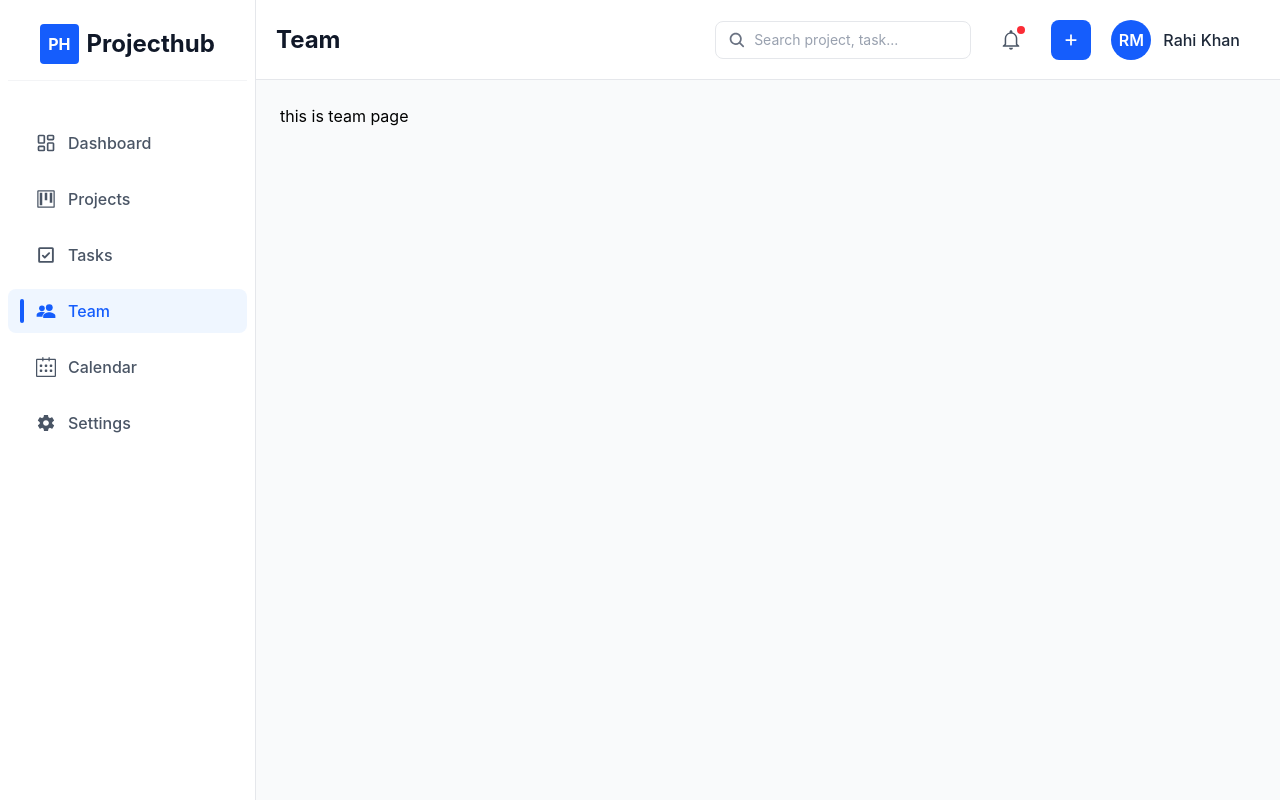
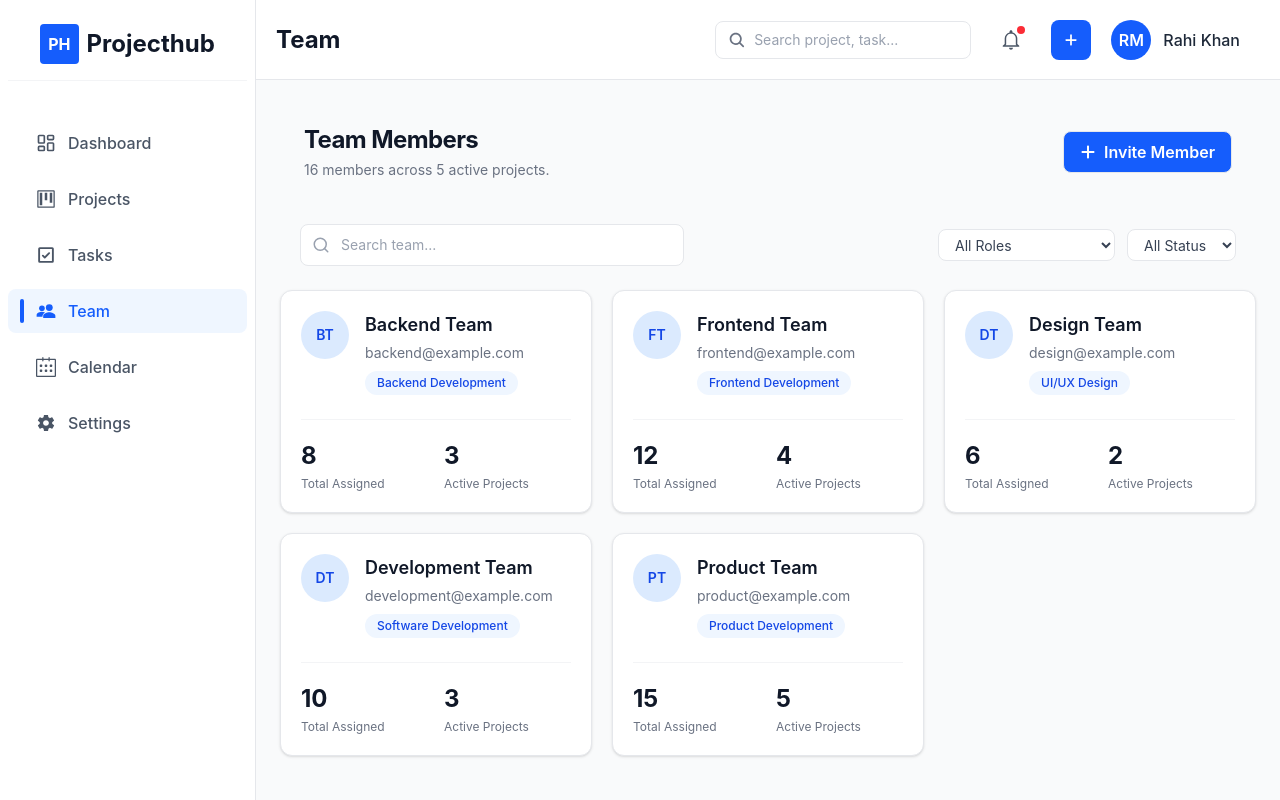
Before and after one commit to sudais122/Project-Management-Dashboard, a React (Vite) app in the folder Dashboard/: page /Team in a window 1280 px wide. Built offline with nearby package versions, Linux system fonts and the light colour scheme.

Commit message:
tea, section complete

```diff
--- a/Dashboard/src/components/Tasks/Header.jsx
+++ b/Dashboard/src/components/Tasks/Header.jsx
@@ -1,7 +1,7 @@
 import React from "react";
 import Create from "./Create";
 
-const Header = () => {
+const Header = ({text}) => {
 
   return (
     <div className="flex items-center justify-between ">
@@ -9,6 +9,7 @@ const Header = () => {
       <div>
         <h1 className="text-2xl font-bold text-gray-900">Tasks</h1>
       </div>
+
       {/* Right side */}
       <div>
         <Create />
--- a/Dashboard/src/components/Tasks/Table.jsx
+++ b/Dashboard/src/components/Tasks/Table.jsx
@@ -89,7 +89,7 @@ const RecentTasksTable = ({ tasks }) => {
                   <span
                     className={`inline-flex items-center gap-2 rounded-full px-2.5 py-1 text-xs font-medium ${priorityStyle.bg}`}
                   >
-                    <span className={`h-2 w-2 rounded-full ${priorityStyle.dot}`}></span>
+                    <span className={`h-1.5 w-1.5 rounded-full ${priorityStyle.dot}`}></span>
                     <span className={priorityStyle.text}>{task.priority}</span>
                   </span>
                 </td>
--- /dev/null
+++ b/Dashboard/src/components/Team/Card.jsx
@@ -0,0 +1,68 @@
+import React from "react";
+
+const Card = ({
+  name,
+  email,
+  role,
+  assignedTasks,
+  activeProjects,
+}) => {
+  const initials = name
+    .split(" ")
+    .map((word) => word[0])
+    .join("")
+    .slice(0, 2)
+    .toUpperCase();
+
+  return (
+    <div className="w-full rounded-xl border border-gray-200 bg-white p-5 shadow-sm transition-shadow hover:shadow-md">
+      {/* Member Info */}
+      <div className="flex items-start gap-4">
+        {/* Profile Initials */}
+        <div className="flex h-12 w-12 shrink-0 items-center justify-center rounded-full bg-blue-100 text-sm font-semibold text-blue-700">
+          {initials}
+        </div>
+
+        <div>
+          <h2 className="text-lg font-semibold text-gray-900">
+            {name}
+          </h2>
+
+          <p className="mt-1 text-sm text-gray-500">
+            {email}
+          </p>
+
+          {/* Role Badge */}
+          <span className="mt-2 inline-flex rounded-full bg-blue-50 px-3 py-1 text-xs font-medium text-blue-700">
+            {role}
+          </span>
+        </div>
+      </div>
+
+      {/* Stats */}
+      <div className="mt-6 grid grid-cols-2 gap-4 border-t border-gray-100 pt-5">
+        <div>
+          <p className="text-2xl font-bold text-gray-900">
+            {assignedTasks}
+          </p>
+
+          <p className="mt-1 text-xs text-gray-500">
+            Total Assigned
+          </p>
+        </div>
+
+        <div>
+          <p className="text-2xl font-bold text-gray-900">
+            {activeProjects}
+          </p>
+
+          <p className="mt-1 text-xs text-gray-500">
+            Active Projects
+          </p>
+        </div>
+      </div>
+    </div>
+  );
+};
+
+export default Card;
--- /dev/null
+++ b/Dashboard/src/components/Team/Filter.jsx
@@ -0,0 +1,34 @@
+import React from "react";
+
+const Filter = () => {
+  return (
+    <div className="flex flex-wrap items-center gap-3 pr-5">
+      {/* Role Filter */}
+      <select
+        className="h-8 rounded-lg border border-gray-200 bg-white px-3 text-sm text-gray-700 outline-none transition focus:border-blue-500 focus:ring-2 focus:ring-blue-100"
+        defaultValue=""
+      >
+        <option value="">All Roles</option>
+        <option value="backend-Developer">Backend Developer</option>
+        <option value="frontend-Developer">Frontend Developer</option>
+        <option value="ui-ux">UI/UX Designer</option>
+        <option value="Product-Manager">Product-Manager</option>
+        <option value="QA-Enginner">QA Enginner</option>
+        <option value="other">other</option>
+      </select>
+
+      {/* Status Filter */}
+      <select
+        className="h-8 rounded-lg border border-gray-200 bg-white px-3 text-sm text-gray-700 outline-none transition focus:border-blue-500 focus:ring-2 focus:ring-blue-100"
+        defaultValue=""
+      >
+        <option value="">All Status</option>
+        <option value="active">Active</option>
+        <option value="away">Away</option>
+        <option value="offline">Offline</option>
+      </select>
+    </div>
+  );
+};
+
+export default Filter;
--- /dev/null
+++ b/Dashboard/src/components/Team/Header.jsx
@@ -0,0 +1,24 @@
+import React from "react";
+import Invitebutton from "./Invitebutton";
+
+const Header = () => {
+  return (
+    <div className="flex items-center justify-between px-6 py-5 ">
+      {/* Heading */}
+      <div>
+        <h1 className="text-2xl font-bold tracking-tight text-gray-900">
+          Team Members
+        </h1>
+
+        <p className="mt-1 text-sm text-gray-500">
+          16 members across 5 active projects.
+        </p>
+      </div>
+
+      {/* Invite Button */}
+      <Invitebutton />
+    </div>
+  );
+};
+
+export default Header;
--- /dev/null
+++ b/Dashboard/src/components/Team/Invitebutton.jsx
@@ -0,0 +1,15 @@
+import React from 'react'
+import { FaPlus } from "react-icons/fa6";
+
+const Invitebutton = () => {
+  return (
+    <>
+    <div  className='flex items-center py-2 justify-center gap-2 rounded-lg border border-gray-200 bg-blue-600 px-4 font-semibold text-white hover:bg-blue-700 transition duration-200 cursor-pointer'>
+        <FaPlus />
+        <p>Invite Member</p>
+    </div>
+    </>
+  )
+}
+
+export default Invitebutton
--- /dev/null
+++ b/Dashboard/src/components/Team/Search.jsx
@@ -0,0 +1,19 @@
+import React from "react";
+import { FiSearch } from "react-icons/fi";
+
+export const TeamSearch = () => {
+  return (
+    <div className="pl-5">
+      {/* Search */}
+      <div className="relative w-full max-w-sm">
+        <FiSearch className="absolute left-3 top-1/2 -translate-y-1/2 text-lg text-gray-400" />
+
+        <input
+          type="text"
+          placeholder="Search team..."
+          className="w-full rounded-lg border border-gray-200 bg-white py-2.5 pl-10 pr-4 text-sm text-gray-700 outline-none transition-all placeholder:text-gray-400 focus:border-blue-500 focus:ring-2 focus:ring-blue-100"
+        />
+      </div>
+    </div>
+  );
+};
--- /dev/null
+++ b/Dashboard/src/components/Team/Topbar.jsx
@@ -0,0 +1,17 @@
+import React from 'react'
+import { TasksSearch } from '../Tasks/Search'
+import { TeamSearch } from './Search';
+import Filter from './Filter'
+const Topbar = () => {
+  return (
+    <div className="flex w-full flex-wrap items-center gap-4">
+      <div className="min-w-60 flex-1">
+        <TeamSearch />
+      </div>
+
+      <Filter />
+    </div>
+  );
+};
+
+export default Topbar
--- a/Dashboard/src/pages/Team.jsx
+++ b/Dashboard/src/pages/Team.jsx
@@ -1,9 +1,62 @@
-import React from 'react'
+import React from "react";
+
+import Header from "../components/Team/Header";
+import Topbar from "../components/Team/Topbar";
+import Card from "../components/Team/Card";
+
+const teamMembers = [
+  {
+    name: "Backend Team",
+    email: "backend@example.com",
+    role: "Backend Development",
+    assignedTasks: 8,
+    activeProjects: 3,
+  },
+  {
+    name: "Frontend Team",
+    email: "frontend@example.com",
+    role: "Frontend Development",
+    assignedTasks: 12,
+    activeProjects: 4,
+  },
+  {
+    name: "Design Team",
+    email: "design@example.com",
+    role: "UI/UX Design",
+    assignedTasks: 6,
+    activeProjects: 2,
+  },
+  {
+    name: "Development Team",
+    email: "development@example.com",
+    role: "Software Development",
+    assignedTasks: 10,
+    activeProjects: 3,
+  },
+  {
+    name: "Product Team",
+    email: "product@example.com",
+    role: "Product Development",
+    assignedTasks: 15,
+    activeProjects: 5,
+  },
+];
 
 export const Team = () => {
   return (
-    <>
-    <h1>this is team page</h1>
-    </>
-  )
-}
+    <div className="space-y-6">
+      {/* Header */}
+      <Header />
+
+      {/* Search + Filters */}
+      <Topbar />
+
+      {/* Team Cards */}
+      <div className="grid grid-cols-1 gap-5 sm:grid-cols-2 xl:grid-cols-3">
+        {teamMembers.map((teamMember) => (
+          <Card key={teamMember.name} {...teamMember} />
+        ))}
+      </div>
+    </div>
+  );
+};
```
